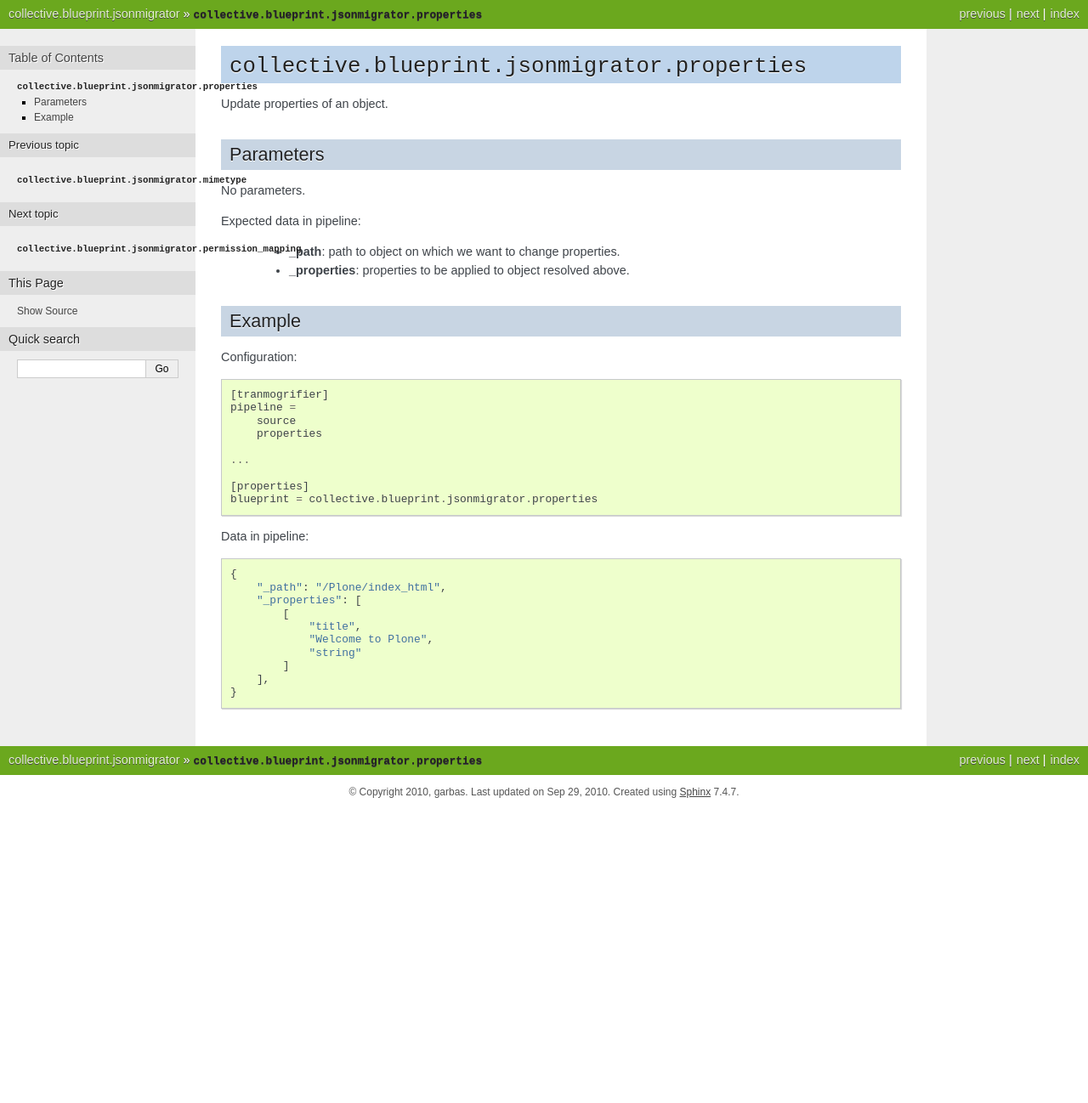
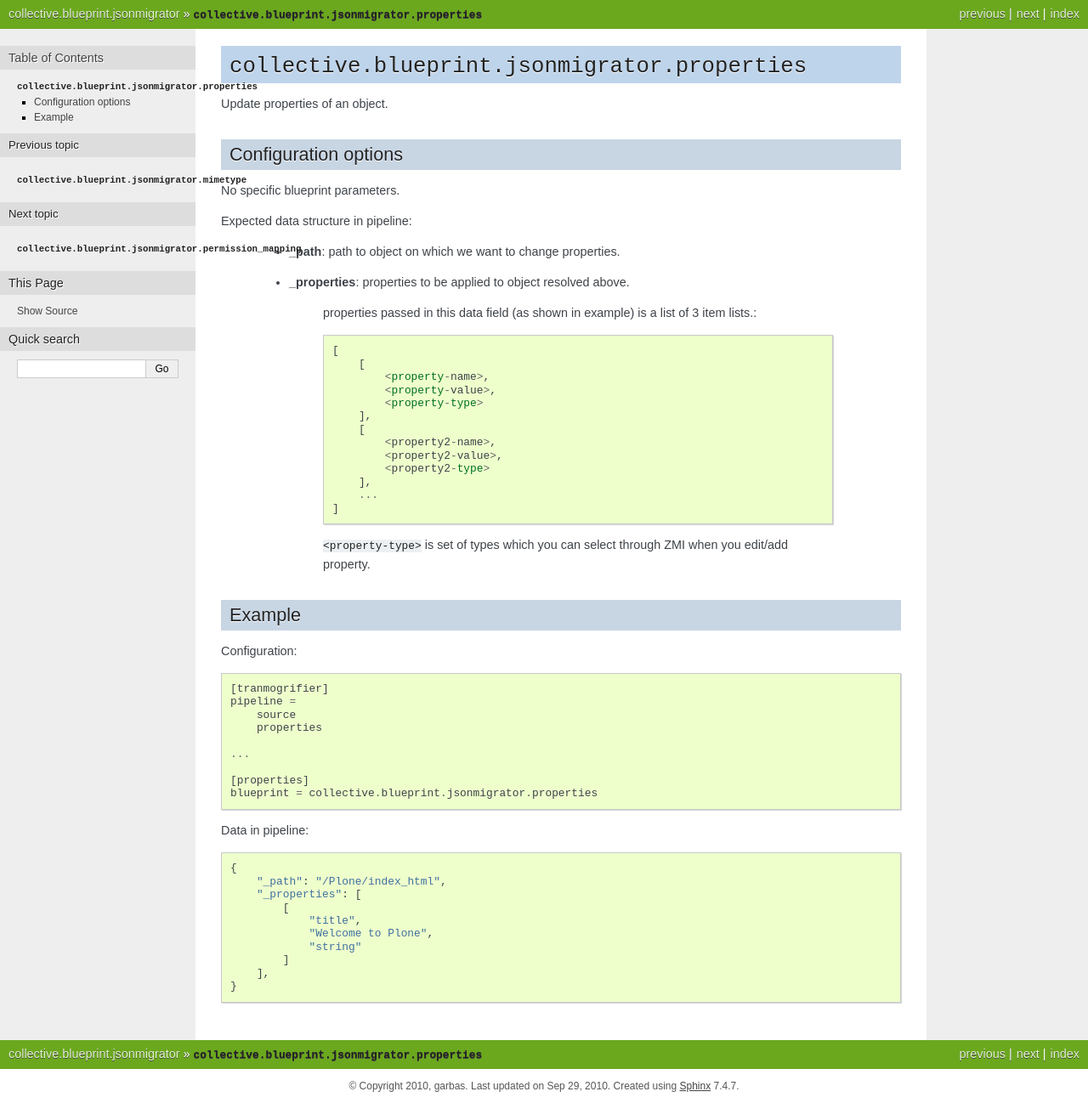
Before and after one commit to collective/collective.jsonmigrator, a Sphinx documentation site: the page built from docs/properties.rst, in a window 1280 px wide. Shown: the whole page at 85% size. Built offline with Sphinx 7.4.7, drawn with Linux system fonts in a browser that asks for light colours; before the commit the page ends 952 px from its top, so only the background shows below that.

Commit message:
The properties blueprint need some explanation of format of the data in the pipeline.  The example has _properties containing a list which I "assume" is the propery to be set, the value it is set to and what type is being used.  This needs to be explicit.

```diff
--- a/docs/properties.rst
+++ b/docs/properties.rst
@@ -3,15 +3,35 @@
 
 Update properties of an object.
 
-Parameters
-----------
+Configuration options
+---------------------
 
-No parameters.
+No specific blueprint parameters.
 
-Expected data in pipeline:
+Expected data structure in pipeline:
 
     * **_path**: path to object on which we want to change properties.
     * **_properties**: properties to be applied to object resolved above.
+
+        properties passed in this data field (as shown in example) is a list of
+        3 item lists.::
+
+            [
+                [
+                    <property-name>,
+                    <property-value>,
+                    <property-type>
+                ],
+                [
+                    <property2-name>,
+                    <property2-value>,
+                    <property2-type>
+                ],
+                ...
+            ]
+
+        ``<property-type>`` is set of types which you can select through ZMI
+        when you edit/add property.
 
 Example
 -------
```
